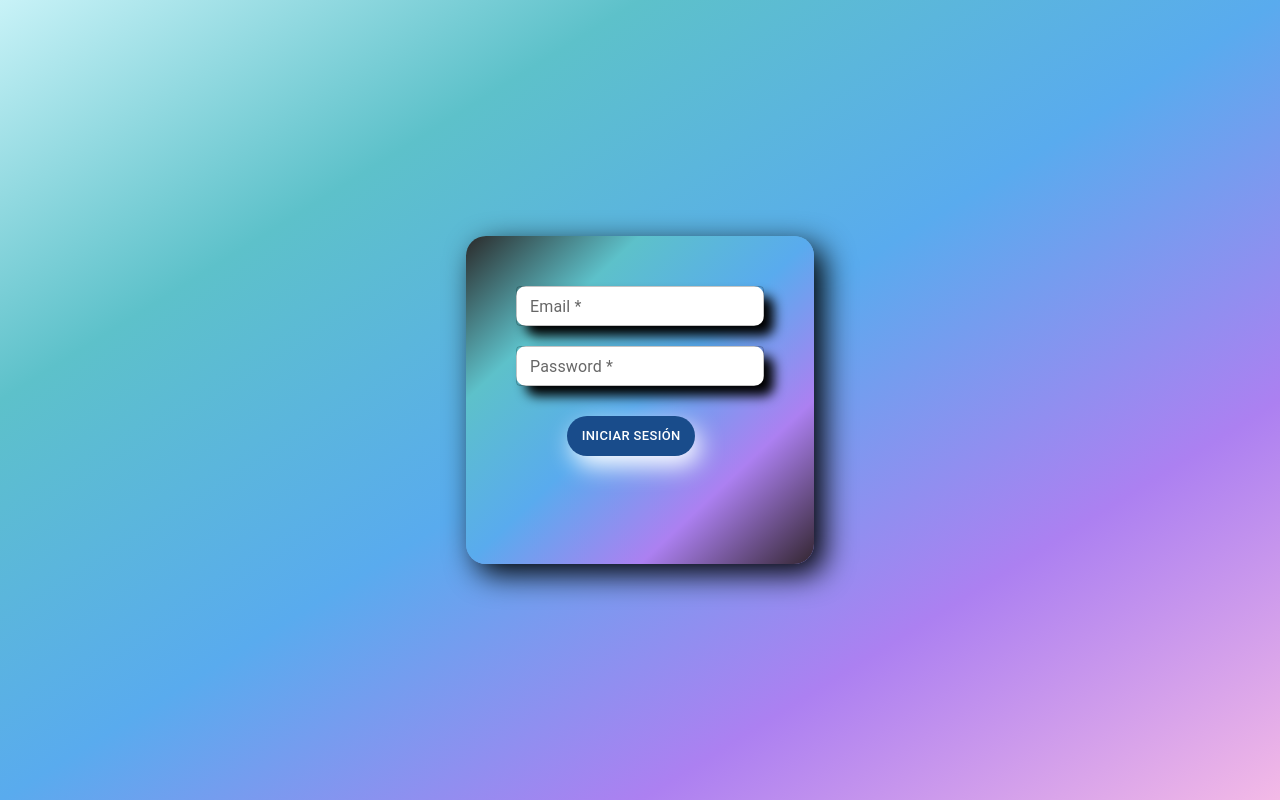
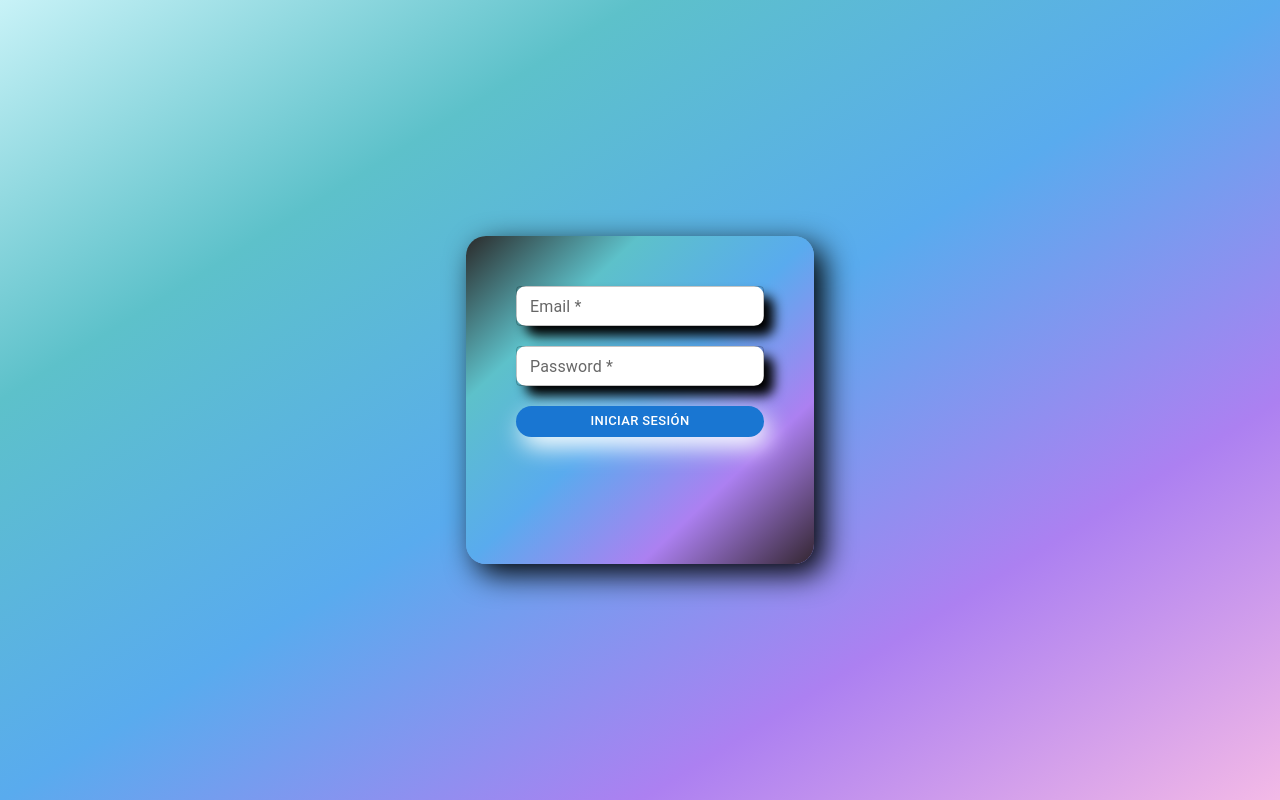
Before and after one commit to maryernest/FRONT-III-FINAL, a React (Create React App) app: page /login in a window 1280 px wide. Built offline with nearby package versions, Linux system fonts and the light colour scheme.

Commit message:
Correccion de ultimos detalles

```diff
--- a/src/style/Style.css
+++ b/src/style/Style.css
@@ -143,16 +143,9 @@ h1 {
 }
 
 .miniformi Button {
-  background-color: #194c8b;
-  color: white;
-  margin-top: 130px;
-  margin-left: 4vw;
-  height: 40px;
-  border-radius: 20px;
-  position: absolute;
-  width: 10%;
+
   box-shadow: 5px 10px 25px 0 ;
-
+  border-radius: 50px;
 }
 
 
```
